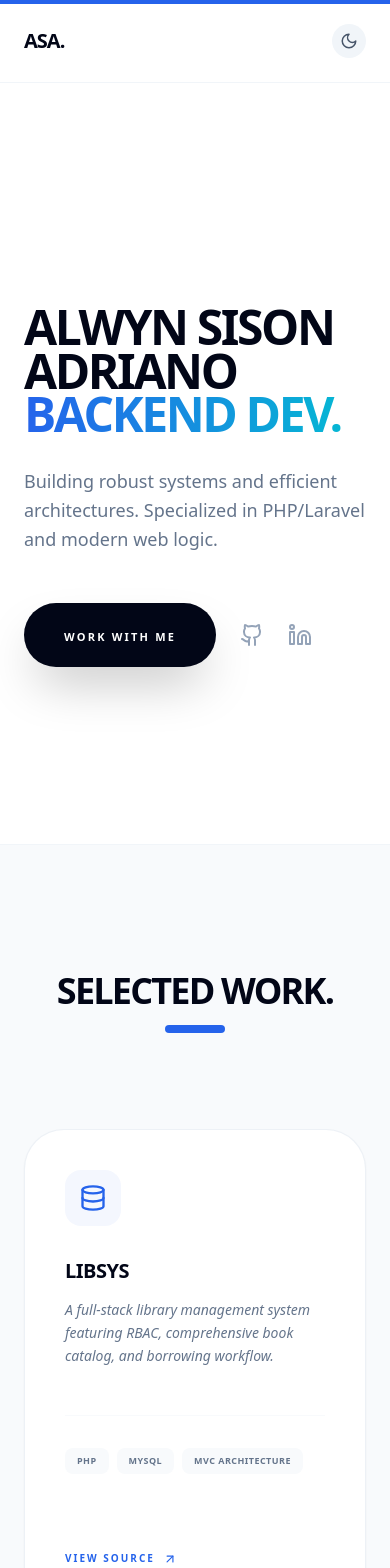
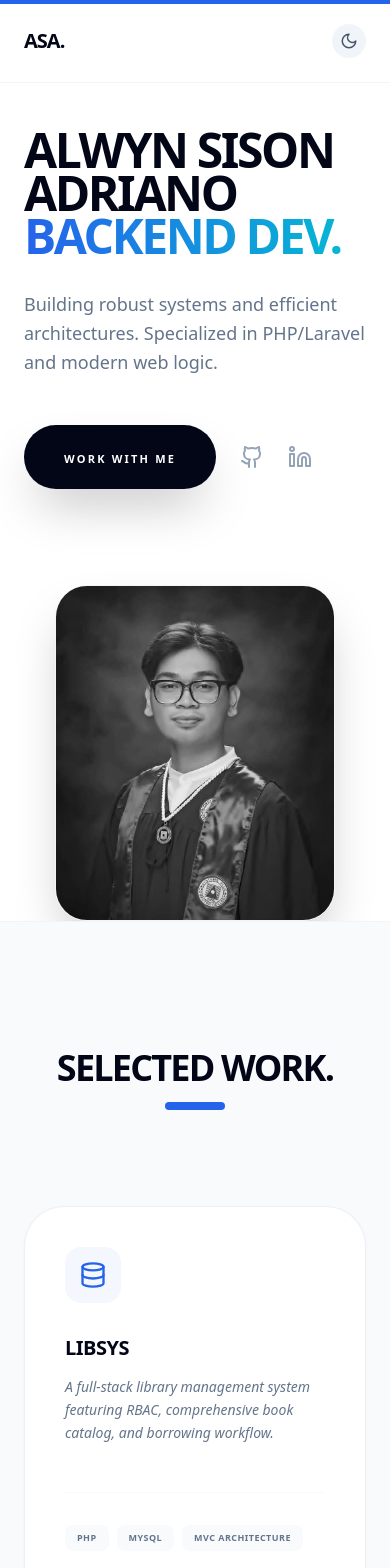
Before and after one commit to sis0n/alwynsisonadriano, a React (Vite) app: page / in a window 390 px wide. Shown: the top 1568 px of the page. Built offline with nearby package versions, Linux system fonts and the light colour scheme.

Commit message:
fix: show hero image on mobile and center stack section header

```diff
--- a/src/pages/Home.tsx
+++ b/src/pages/Home.tsx
@@ -129,13 +129,13 @@ const Home: React.FC = () => {
               initial={{ opacity: 0, scale: 0.98 }}
               animate={{ opacity: 1, scale: 1 }}
               transition={{ duration: 1.2, delay: 0.2 }}
-              className="relative hidden lg:flex justify-center items-center h-full max-h-[75vh]"
+              className="relative flex justify-center items-center h-full max-h-[50vh] lg:max-h-[75vh] mt-12 lg:mt-0"
             >
               <div className="relative w-full h-full flex justify-center items-center group">
                 <img
                   src={gradPhoto}
                   alt={name}
-                  className="max-w-full max-h-[70vh] w-auto h-auto object-contain rounded-[2rem] shadow-2xl grayscale hover:grayscale-0 transition-all duration-1000 ease-out border border-slate-100 dark:border-slate-800 bg-slate-100 dark:bg-slate-900"
+                  className="max-w-[280px] md:max-w-full max-h-[40vh] lg:max-h-[70vh] w-auto h-auto object-contain rounded-[2rem] shadow-2xl grayscale hover:grayscale-0 transition-all duration-1000 ease-out border border-slate-100 dark:border-slate-800 bg-slate-100 dark:bg-slate-900"
                 />
               </div>
             </motion.div>
@@ -232,8 +232,8 @@ const Home: React.FC = () => {
       {/* 4. TOOLS SECTION */}
       <section className={`overflow-hidden bg-slate-50/50 dark:bg-[#080808] transition-colors border-y border-slate-100 dark:border-slate-900 relative ${sectionPadding}`}>
         <div className="max-w-7xl mx-auto">
-          <div className="flex flex-col md:flex-row justify-between items-end mb-24 gap-8">
-            <div className="max-w-2xl text-center md:text-left">
+          <div className="flex flex-col md:flex-row justify-between items-center md:items-end mb-24 gap-8">
+            <div className="max-w-2xl text-center md:text-left mx-auto md:mx-0">
               <RevealText className="mb-6">
                 <h2 className="text-blue-600 font-black text-xs tracking-[0.4em] uppercase">Tech Ecosystem</h2>
               </RevealText>
```
